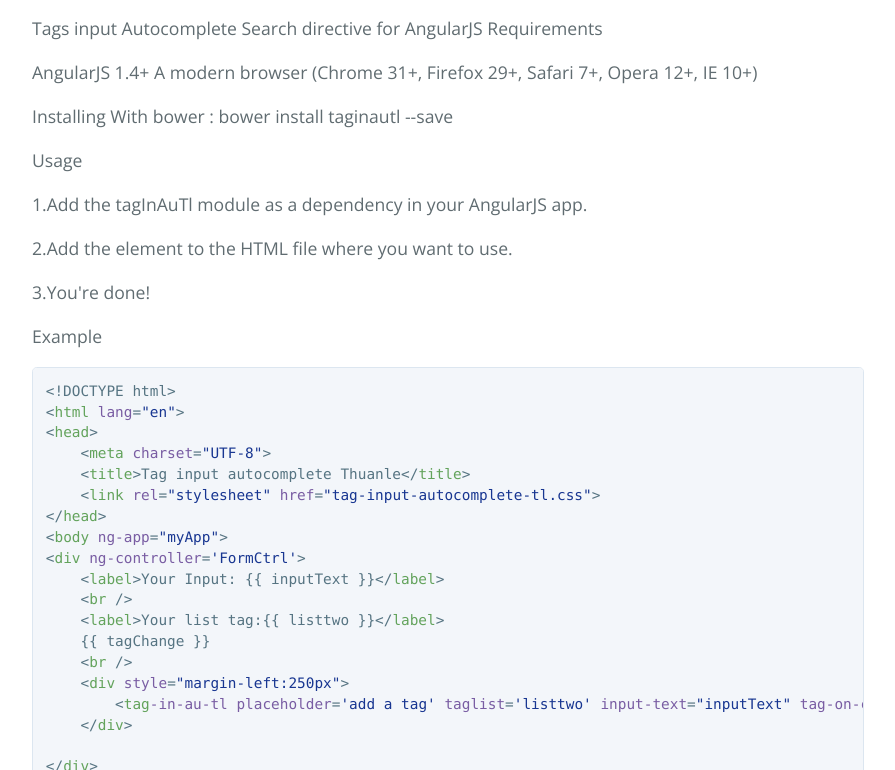
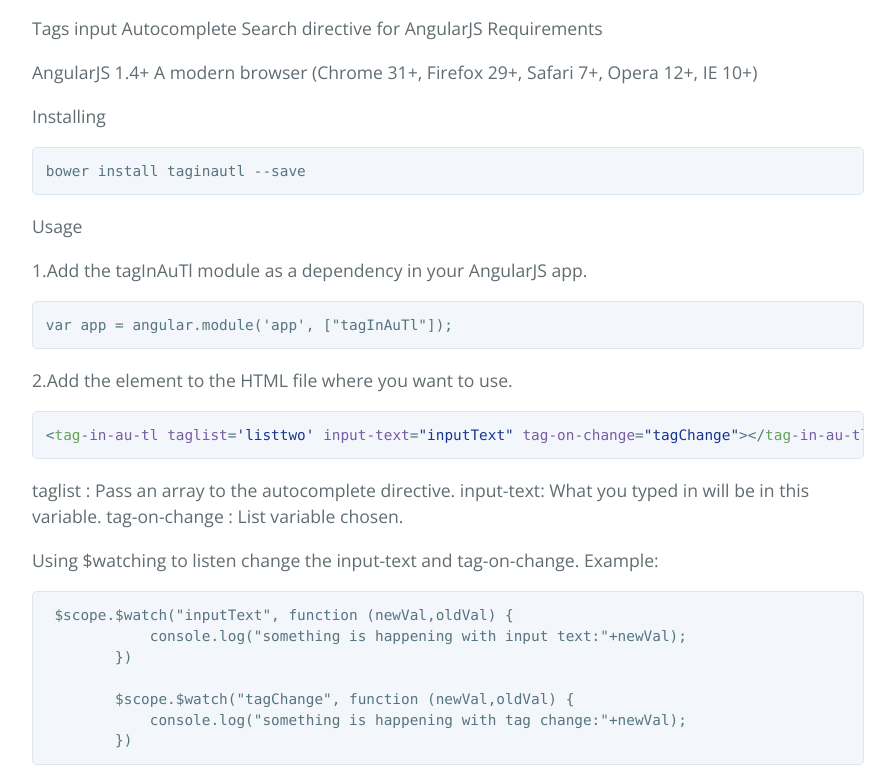
Before and after one commit to thuanitdn/tag-input-autocomplete-tl, a plain HTML site: page index.html in a window 1280 px wide. Shown: the part 470-1240 px from the top of the page, without its empty margins (192-1087 px from the left). Drawn offline with nearby package versions, Linux system fonts and the light colour scheme.

```diff
--- a/index.html
+++ b/index.html
@@ -28,8 +28,9 @@
 <p>AngularJS 1.4+
 A modern browser (Chrome 31+, Firefox 29+, Safari 7+, Opera 12+, IE 10+)</p>
 
-<p>Installing
-With bower : bower install taginautl --save</p>
+<p>Installing</p>
+
+<div class="highlight highlight-text-html-basic"><pre>bower install taginautl --save</pre></div>
 
 
 
@@ -43,7 +44,26 @@
 
 <p>1.Add the tagInAuTl module as a dependency in your AngularJS app.</p>
 
+<div class="highlight highlight-text-html-basic"><pre>var app = angular.module('app', ["tagInAuTl"]);</pre></div>
+
 <p>2.Add the element  to the HTML file where you want to use.</p>
+
+<div class="highlight highlight-text-html-basic"><pre>&lt;<span class="pl-ent">tag</span><span class="pl-e">-in-au-tl</span> <span class="pl-e">taglist</span>=<span class="pl-s"><span class="pl-pds">'</span>listtwo<span class="pl-pds">'</span></span> <span class="pl-e">input-text</span>=<span class="pl-s"><span class="pl-pds">"</span>inputText<span class="pl-pds">"</span></span> <span class="pl-e">tag-on-change</span>=<span class="pl-s"><span class="pl-pds">"</span>tagChange<span class="pl-pds">"</span></span>&gt;&lt;/<span class="pl-ent">tag</span><span class="pl-e">-in-au-tl</span>&gt;</pre></div>
+
+<p>taglist : Pass an array to the autocomplete directive.
+input-text: What you typed in will be in this variable.
+tag-on-change : List variable chosen.</p>
+
+<p>Using $watching to listen change the input-text and tag-on-change.
+Example: </p>
+
+<div class="highlight highlight-text-html-basic"><pre> $scope.$watch("inputText", function (newVal,oldVal) {
+            console.log("something is happening with input text:"+newVal);
+        })
+
+        $scope.$watch("tagChange", function (newVal,oldVal) {
+            console.log("something is happening with tag change:"+newVal);
+        })</pre></div>
 
 <p>3.You're done!</p>
 
@@ -64,7 +84,7 @@
     {{ tagChange }}
     &lt;<span class="pl-ent">br</span> /&gt;
     &lt;<span class="pl-ent">div</span> <span class="pl-e">style</span>=<span class="pl-s"><span class="pl-pds">"</span>margin-left:250px<span class="pl-pds">"</span></span>&gt;
-        &lt;<span class="pl-ent">tag</span><span class="pl-e">-in-au-tl</span> <span class="pl-e">placeholder</span>=<span class="pl-s"><span class="pl-pds">'</span>add a tag<span class="pl-pds">'</span></span> <span class="pl-e">taglist</span>=<span class="pl-s"><span class="pl-pds">'</span>listtwo<span class="pl-pds">'</span></span> <span class="pl-e">input-text</span>=<span class="pl-s"><span class="pl-pds">"</span>inputText<span class="pl-pds">"</span></span> <span class="pl-e">tag-on-change</span>=<span class="pl-s"><span class="pl-pds">"</span>tagChange<span class="pl-pds">"</span></span>&gt;&lt;/<span class="pl-ent">tag</span><span class="pl-e">-in-au-tl</span>&gt;
+        &lt;<span class="pl-ent">tag</span><span class="pl-e">-in-au-tl</span> <span class="pl-e">taglist</span>=<span class="pl-s"><span class="pl-pds">'</span>listtwo<span class="pl-pds">'</span></span> <span class="pl-e">input-text</span>=<span class="pl-s"><span class="pl-pds">"</span>inputText<span class="pl-pds">"</span></span> <span class="pl-e">tag-on-change</span>=<span class="pl-s"><span class="pl-pds">"</span>tagChange<span class="pl-pds">"</span></span>&gt;&lt;/<span class="pl-ent">tag</span><span class="pl-e">-in-au-tl</span>&gt;
     &lt;/<span class="pl-ent">div</span>&gt;
 
 &lt;/<span class="pl-ent">div</span>&gt;
```
Also changed, not shown: params.json (+1 -1 lines).
